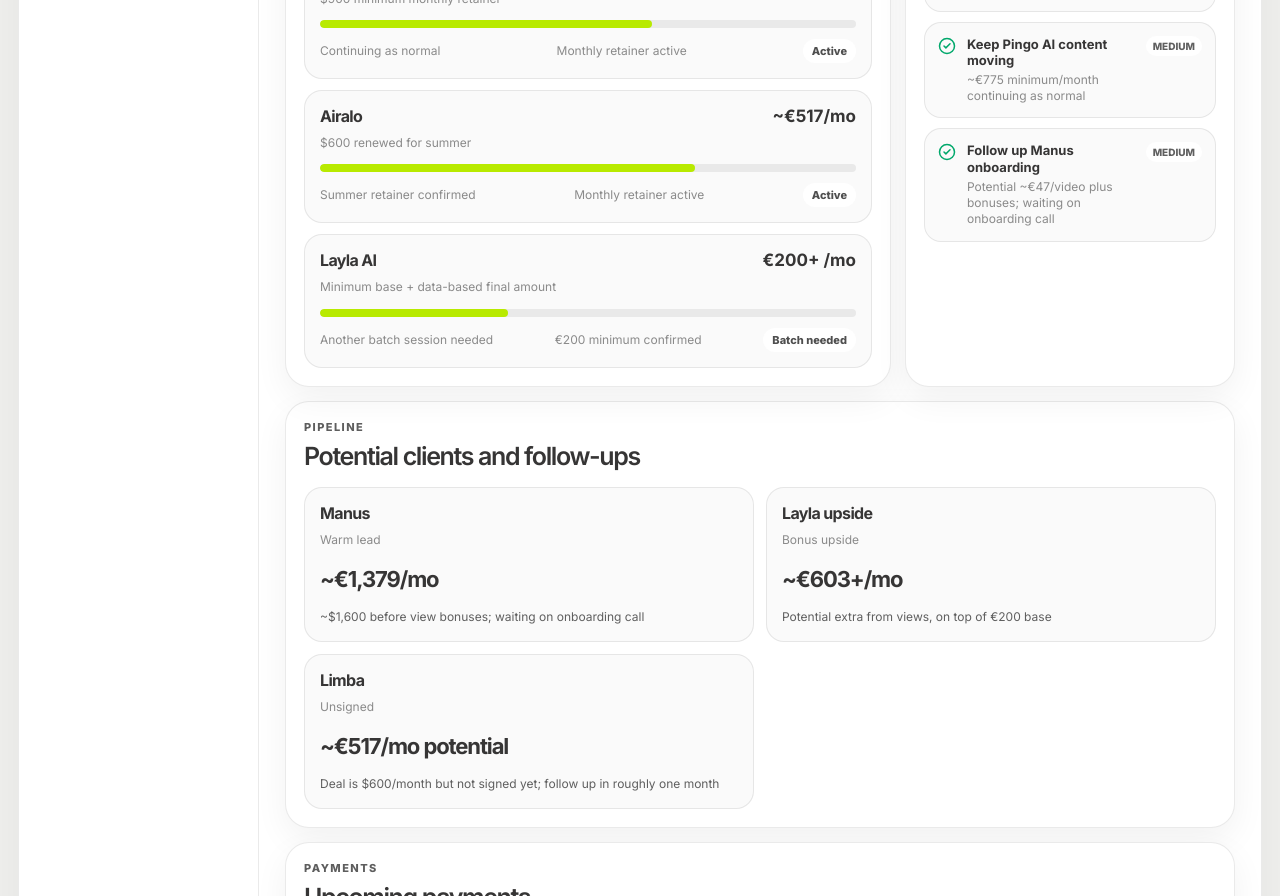
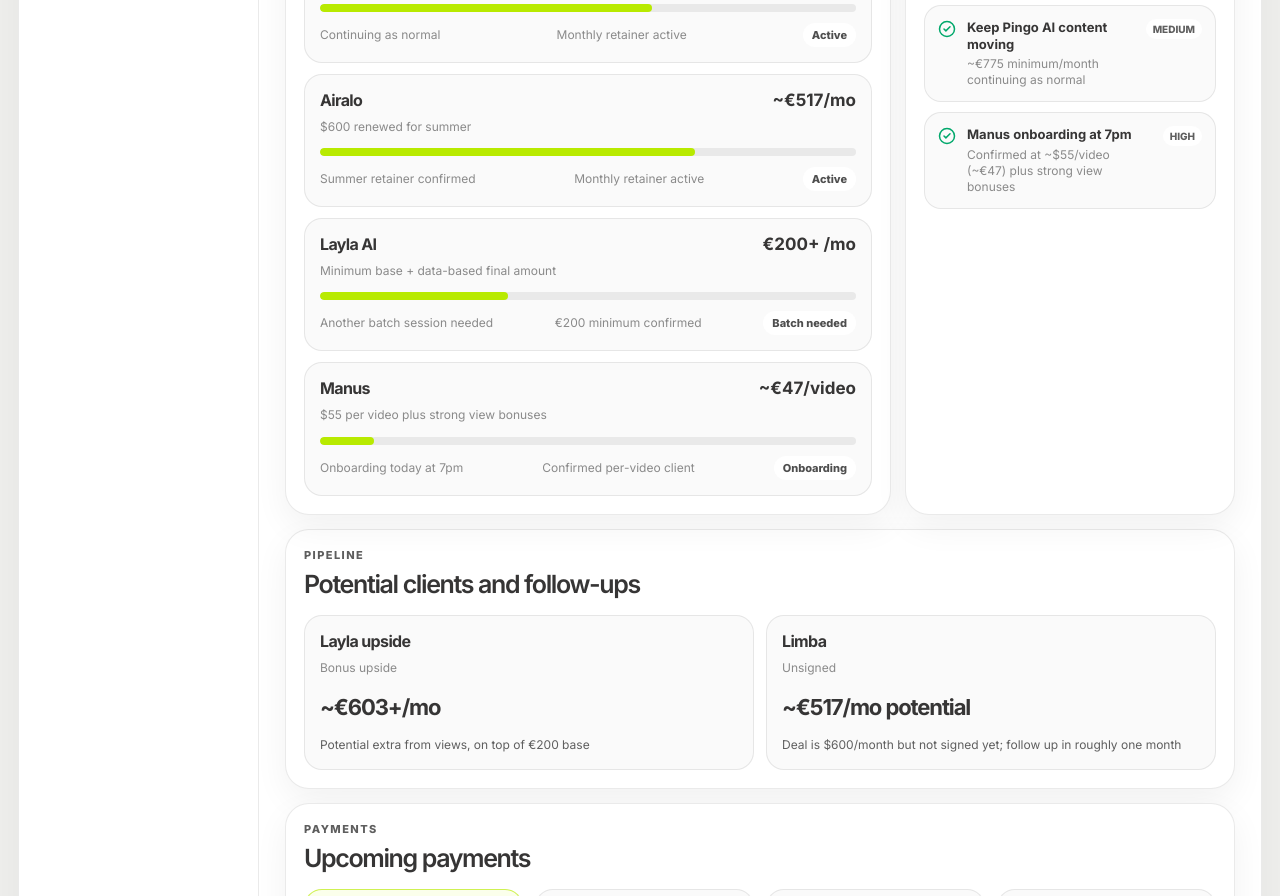
Before and after one commit to EdCorner1/Edcornersite, a Next.js app: page /ops in a window 1280 px wide. Shown: the part 1180-2076 px from the top of the page. Built offline with nearby package versions, Linux system fonts and the light colour scheme.

Commit message:
Mark Manus confirmed in ops data

```diff
--- a/src/data/ops.ts
+++ b/src/data/ops.ts
@@ -6,7 +6,7 @@ import {
   type LucideIcon,
 } from "lucide-react";
 
-export type ClientStatus = "Active" | "Batch needed" | "Meeting tomorrow";
+export type ClientStatus = "Active" | "Batch needed" | "Meeting tomorrow" | "Onboarding";
 
 export type OpsClient = {
   name: string;
@@ -125,15 +125,18 @@ export const clients: OpsClient[] = [
     payment: "€200 minimum confirmed",
     status: "Batch needed",
   },
+  {
+    name: "Manus",
+    value: "~€47/video",
+    cycle: "$55 per video plus strong view bonuses",
+    progress: 10,
+    delivered: "Onboarding today at 7pm",
+    payment: "Confirmed per-video client",
+    status: "Onboarding",
+  },
 ];
 
 export const pipeline: PipelineItem[] = [
-  {
-    name: "Manus",
-    value: "~€1,379/mo",
-    note: "~$1,600 before view bonuses; waiting on onboarding call",
-    status: "Warm lead",
-  },
   {
     name: "Layla upside",
     value: "~€603+/mo",
@@ -165,9 +168,9 @@ export const actions: OpsAction[] = [
     priority: "Medium",
   },
   {
-    label: "Follow up Manus onboarding",
-    meta: "Potential ~€47/video plus bonuses; waiting on onboarding call",
-    priority: "Medium",
+    label: "Manus onboarding at 7pm",
+    meta: "Confirmed at ~$55/video (~€47) plus strong view bonuses",
+    priority: "High",
   },
 ];
 
@@ -189,14 +192,14 @@ export const projects: OpsProject[] = [
 export const monthlyGoal = {
   targetEur: 5000,
   target: "€5,000",
-  currentEur: 2009,
-  current: "~€2,009+",
+  currentEur: 3388,
+  current: "~€3,388+",
   projectedEur: 4508,
   projected: "~€4,508+",
-  progress: 40,
+  progress: 68,
   projectedProgress: 90,
-  gapEur: 2991,
-  gap: "~€2,991",
+  gapEur: 1612,
+  gap: "~€1,612",
   projectedGapEur: 492,
   projectedGap: "~€492",
 };
@@ -254,13 +257,13 @@ export const revenueLedger: RevenueLedgerItem[] = [
     id: "2026-06-manus",
     month: "June 2026",
     client: "Manus",
-    type: "Pipeline",
+    type: "Project",
     expectedEur: 1379,
     actualEur: null,
-    original: "~$1,600 potential",
-    due: "Onboarding TBC",
-    status: "Pipeline",
-    note: "$55/video plus bonuses; not confirmed yet",
+    original: "$55/video; ~30 videos assumed for planning",
+    due: "Onboarding today at 7pm",
+    status: "Expected",
+    note: "Confirmed per-video client; strong view bonuses on top",
   },
   {
     id: "2026-06-layla-upside",
@@ -318,10 +321,10 @@ export const financeActions: FinanceAction[] = [
     due: "Next batch",
   },
   {
-    label: "Move Manus onboarding forward",
+    label: "Complete Manus onboarding",
     client: "Manus",
-    impact: "~€1,379 potential",
-    due: "Waiting on call",
+    impact: "~€47/video plus bonuses",
+    due: "Today 7pm",
   },
 ];
 
@@ -341,7 +344,7 @@ export const summaryStats: SummaryStat[] = [
   {
     label: "Pipeline",
     value: String(pipeline.length),
-    note: "Manus, Layla upside, Limba unsigned",
+    note: "Layla upside and Limba unsigned",
     icon: Film,
   },
   {
@@ -386,5 +389,5 @@ export const workload = {
   retainerCount: clients.length,
   retainerText: "Pingo AI, Airalo, Layla AI, Clawbite + Detris",
   pipelineCount: pipeline.length,
-  pipelineText: "Manus onboarding, Layla bonus upside, Limba unsigned",
+  pipelineText: "Layla bonus upside, Limba unsigned",
 };
```
